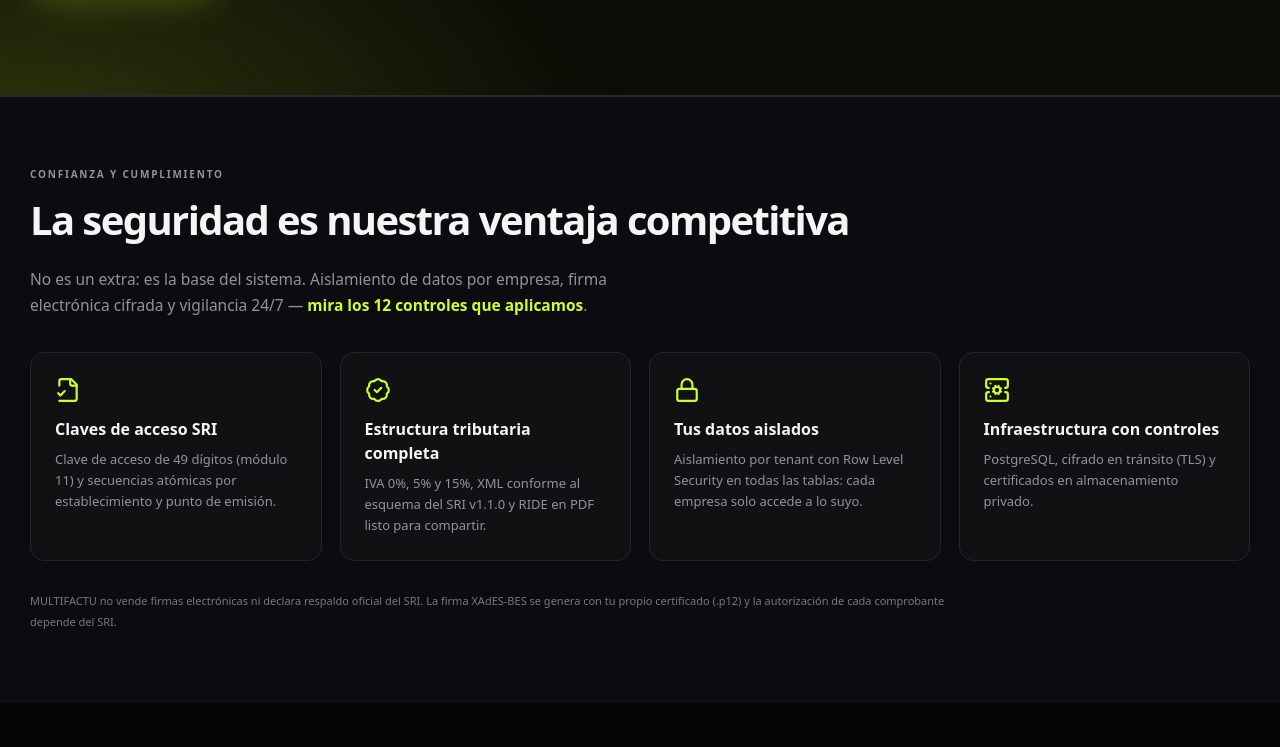
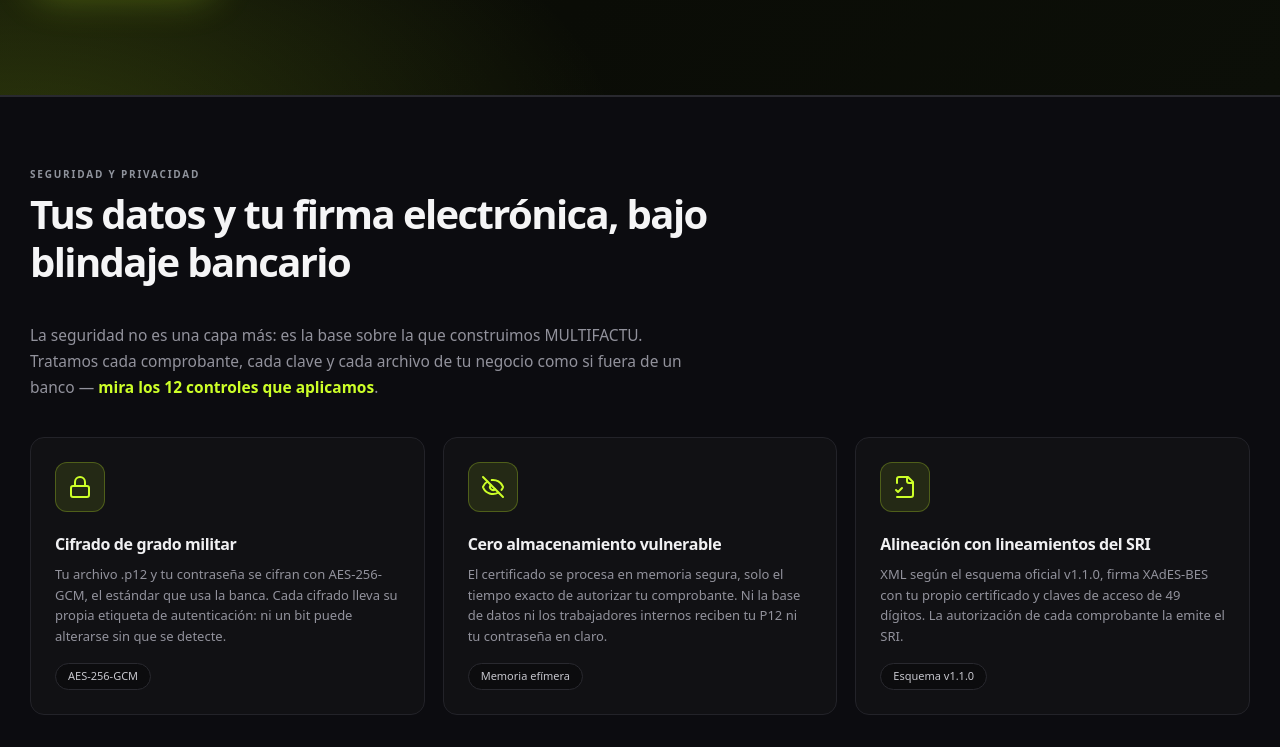
Before and after one commit to multifactu-ecuador/MULTIFACTU, a React (Vite) app in the folder client/: page / in a window 1280 px wide. Shown: the part 5368-6115 px from the top of the page. Built offline with nearby package versions, Linux system fonts and the light colour scheme; no server answers.

Commit message:
landing: seccion Seguridad y Privacidad con blindaje bancario (Tailwind)

```diff
--- /dev/null
+++ b/client/src/components/SecurityPrivacySection.tsx
@@ -0,0 +1,77 @@
+import { Lock, EyeOff, FileCheck2 } from "lucide-react";
+import { Link } from "react-router-dom";
+
+/** Hechos verificados en el backend: server/src/fiscal/cryptoUtils.ts (AES-256-GCM)
+ *  y supabase/migrations/202610040013_emisor_firmas.sql ("PostgreSQL nunca
+ *  recibe el P12 ni la contraseña en texto plano"). */
+const TARJETAS = [
+  {
+    icono: Lock,
+    titulo: "Cifrado de grado militar",
+    texto:
+      "Tu archivo .p12 y tu contraseña se cifran con AES-256-GCM, el estándar que usa la banca. Cada cifrado lleva su propia etiqueta de autenticación: ni un bit puede alterarse sin que se detecte.",
+    etiqueta: "AES-256-GCM",
+  },
+  {
+    icono: EyeOff,
+    titulo: "Cero almacenamiento vulnerable",
+    texto:
+      "El certificado se procesa en memoria segura, solo el tiempo exacto de autorizar tu comprobante. Ni la base de datos ni los trabajadores internos reciben tu P12 ni tu contraseña en claro.",
+    etiqueta: "Memoria efímera",
+  },
+  {
+    icono: FileCheck2,
+    titulo: "Alineación con lineamientos del SRI",
+    texto:
+      "XML según el esquema oficial v1.1.0, firma XAdES-BES con tu propio certificado y claves de acceso de 49 dígitos. La autorización de cada comprobante la emite el SRI.",
+    etiqueta: "Esquema v1.1.0",
+  },
+];
+
+/** Sección "Seguridad y Privacidad" de la landing. Estilos con Tailwind v4. */
+export default function SecurityPrivacySection() {
+  return (
+    <section className="border-t border-[#29292f] bg-[#0c0c10] px-[max(30px,calc((100vw_-_1248px)/2))] py-[70px]">
+      <p className="eyebrow">Seguridad y privacidad</p>
+      <h2 className="mt-2 mb-9 max-w-[820px] text-[29px] leading-[1.2] tracking-[-1.2px] sm:text-[34px] sm:tracking-[-1.4px] lg:text-[40px] lg:tracking-[-1.6px]">
+        Tus datos y tu firma electrónica, bajo blindaje bancario
+      </h2>
+      <p className="mb-9 max-w-[680px] text-[15.5px] leading-[1.7] text-[#92929c]">
+        La seguridad no es una capa más: es la base sobre la que construimos
+        MULTIFACTU. Tratamos cada comprobante, cada clave y cada archivo de tu
+        negocio como si fuera de un banco —{" "}
+        <Link
+          className="font-bold text-[#cdff28] no-underline hover:underline"
+          to="/seguridad"
+        >
+          mira los 12 controles que aplicamos
+        </Link>
+        .
+      </p>
+      <div className="mb-7 grid gap-[18px] sm:grid-cols-2 lg:grid-cols-3">
+        {TARJETAS.map(({ icono: Icono, titulo, texto, etiqueta }) => (
+          <article
+            key={titulo}
+            className="rounded-[14px] border border-[#232329] bg-[#111114] p-6 transition-all duration-300 hover:-translate-y-1.5 hover:border-[#cdff28]/50 hover:bg-[#141419]"
+          >
+            <span className="mb-5 inline-flex rounded-xl border border-[#cdff28]/25 bg-[#cdff28]/10 p-3 text-[#cdff28]">
+              <Icono size={24} aria-hidden />
+            </span>
+            <h3 className="mb-2 text-[16px] font-semibold tracking-[-0.4px] text-[#f0f0f2]">
+              {titulo}
+            </h3>
+            <p className="text-[13px] leading-[1.6] text-[#92929c]">{texto}</p>
+            <span className="mt-4 inline-block rounded-full border border-[#29292f] bg-[#0c0c0e] px-3 py-1 text-[11px] font-medium text-[#c6c6cd]">
+              {etiqueta}
+            </span>
+          </article>
+        ))}
+      </div>
+      <p className="scope-note">
+        MULTIFACTU no vende firmas electrónicas ni declara respaldo oficial
+        del SRI. La firma XAdES-BES se genera con tu propio certificado
+        (.p12) y la autorización de cada comprobante depende del SRI.
+      </p>
+    </section>
+  );
+}
--- a/client/src/pages/Landing.tsx
+++ b/client/src/pages/Landing.tsx
@@ -12,13 +12,13 @@
   Lock,
   BadgeCheck,
   FileCheck2,
-  ServerCog,
   RotateCcw,
   Brain,
   Target,
 } from "lucide-react";
 import Brand from "../components/Brand";
 import WebChat from "../components/WebChat";
+import SecurityPrivacySection from "../components/SecurityPrivacySection";
 export const plans = [
   {
     id: "inicial",
@@ -522,54 +522,7 @@
           </div>
         </section>
       </main>
-      <section className="trust-section">
-        <p className="eyebrow">CONFIANZA Y CUMPLIMIENTO</p>
-        <h2>La seguridad es nuestra ventaja competitiva</h2>
-        <p className="trust-lead">
-          No es un extra: es la base del sistema. Aislamiento de datos por
-          empresa, firma electrónica cifrada y vigilancia 24/7 —{" "}
-          <Link to="/seguridad">mira los 12 controles que aplicamos</Link>.
-        </p>
-        <div className="trust-grid">
-          <article>
-            <FileCheck2 size={26} />
-            <h3>Claves de acceso SRI</h3>
-            <p>
-              Clave de acceso de 49 dígitos (módulo 11) y secuencias atómicas
-              por establecimiento y punto de emisión.
-            </p>
-          </article>
-          <article>
-            <BadgeCheck size={26} />
-            <h3>Estructura tributaria completa</h3>
-            <p>
-              IVA 0%, 5% y 15%, XML conforme al esquema del SRI v1.1.0 y RIDE
-              en PDF listo para compartir.
-            </p>
-          </article>
-          <article>
-            <Lock size={26} />
-            <h3>Tus datos aislados</h3>
-            <p>
-              Aislamiento por tenant con Row Level Security en todas las
-              tablas: cada empresa solo accede a lo suyo.
-            </p>
-          </article>
-          <article>
-            <ServerCog size={26} />
-            <h3>Infraestructura con controles</h3>
-            <p>
-              PostgreSQL, cifrado en tránsito (TLS) y certificados en
-              almacenamiento privado.
-            </p>
-          </article>
-        </div>
-        <p className="scope-note">
-          MULTIFACTU no vende firmas electrónicas ni declara respaldo oficial
-          del SRI. La firma XAdES-BES se genera con tu propio certificado
-          (.p12) y la autorización de cada comprobante depende del SRI.
-        </p>
-      </section>
+      <SecurityPrivacySection />
       <footer>
         <Brand />
         <p>Sistema de facturación, alquileres y gestión con IA para negocios de Ecuador.</p>
--- a/client/src/styles.css
+++ b/client/src/styles.css
@@ -1351,59 +1351,6 @@
   line-height: 1.9;
   max-width: 950px;
 }
-.trust-section {
-  background: #0c0c10;
-  border-top: 1px solid #29292f;
-  padding: 70px max(30px, calc((100vw - 1248px) / 2));
-}
-.trust-section h2 {
-  font-size: 40px;
-  letter-spacing: -1.6px;
-  margin: 8px 0 36px;
-}
-.trust-lead {
-  margin: -20px 0 34px;
-  max-width: 660px;
-  font-size: 15.5px;
-  line-height: 1.7;
-  color: #92929c;
-}
-.trust-lead a {
-  color: #cdff28;
-  font-weight: 700;
-  text-decoration: none;
-}
-.trust-lead a:hover {
-  text-decoration: underline;
-}
-.trust-grid {
-  display: grid;
-  grid-template-columns: repeat(auto-fit, minmax(230px, 1fr));
-  gap: 18px;
-  margin-bottom: 30px;
-}
-.trust-grid article {
-  background: #111114;
-  border: 1px solid #232329;
-  border-radius: 14px;
-  padding: 24px;
-}
-.trust-grid article svg {
-  color: #cdff28;
-  margin-bottom: 14px;
-}
-.trust-grid h3 {
-  font-size: 16px;
-  margin-bottom: 8px;
-}
-.trust-grid p {
-  font-size: 13px;
-  color: #92929c;
-  line-height: 1.6;
-}
-.trust-section .scope-note {
-  margin-top: 4px;
-}
 .trial-section {
   position: relative;
   overflow: hidden;
```
